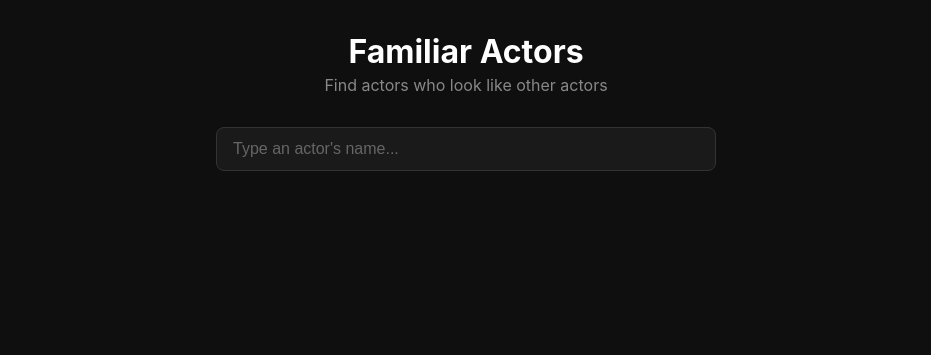
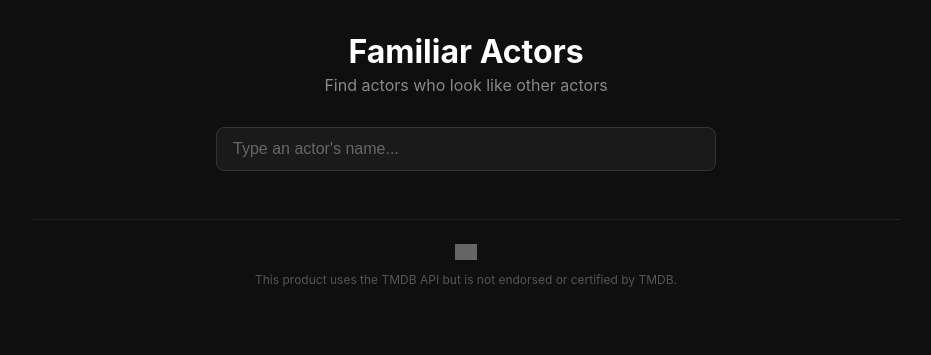
Before and after one commit to StevenZuber/familiar-actors, a FastAPI app: page / in a window 1280 px wide. Shown: the top 355 px of the page, without its empty margins (174-1105 px from the left). Run offline with FastAPI, Linux system fonts and the light colour scheme; grey boxes are pictures that could not be loaded.

Commit message:
chore(familiar-actors): rename TMDB env var, add attribution, fix type warning
Rename TMDB_API_KEY to TMDB_READ_ACCESS_TOKEN to match what the value actually is. Add required TMDB attribution footer. Guard against None image URL in headshot download.

```diff
--- a/familiar_actors/config.py
+++ b/familiar_actors/config.py
@@ -9,7 +9,7 @@ class Settings(BaseSettings):
         env_file_encoding="utf-8",
     )
 
-    tmdb_api_key: str = ""
+    tmdb_read_access_token: str = ""
 
     data_dir: Path = Path("data")
     headshots_dir: Path = Path("data/headshots")
--- a/familiar_actors/static/style.css
+++ b/familiar_actors/static/style.css
@@ -179,3 +179,22 @@ p.no-results {
     text-align: center;
     padding: 2rem;
 }
+
+/* Footer / TMDB attribution */
+footer {
+    margin-top: 3rem;
+    padding-top: 1.5rem;
+    border-top: 1px solid #222;
+    text-align: center;
+}
+
+footer .tmdb-logo {
+    height: 16px;
+    opacity: 0.6;
+    margin-bottom: 0.5rem;
+}
+
+footer p {
+    font-size: 0.75rem;
+    color: #555;
+}
--- a/familiar_actors/templates/base.html
+++ b/familiar_actors/templates/base.html
@@ -16,6 +16,14 @@
         <main>
             {% block content %}{% endblock %}
         </main>
+        <footer>
+            <a href="https://www.themoviedb.org/" target="_blank" rel="noopener">
+                <img src="https://www.themoviedb.org/assets/2/v4/logos/v2/blue_short-8e7b30f73a4020692ccca9c88bafe5dcb6f8a62a4c6bc55cd9ba82bb2cd95f6c.svg"
+                     alt="TMDB"
+                     class="tmdb-logo">
+            </a>
+            <p>This product uses the TMDB API but is not endorsed or certified by TMDB.</p>
+        </footer>
     </div>
 </body>
 </html>
```
Also changed, not shown: PLAN.md (+2 -2 lines), familiar_actors/tmdb.py (+7 -3 lines), README.md, 1 other file.
